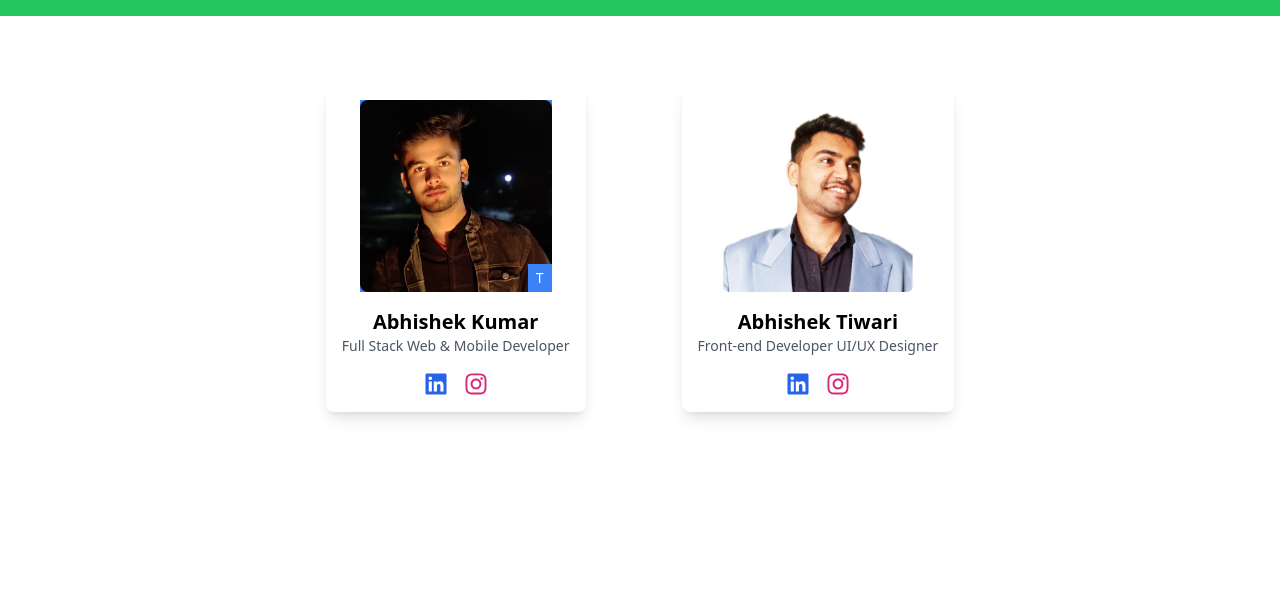
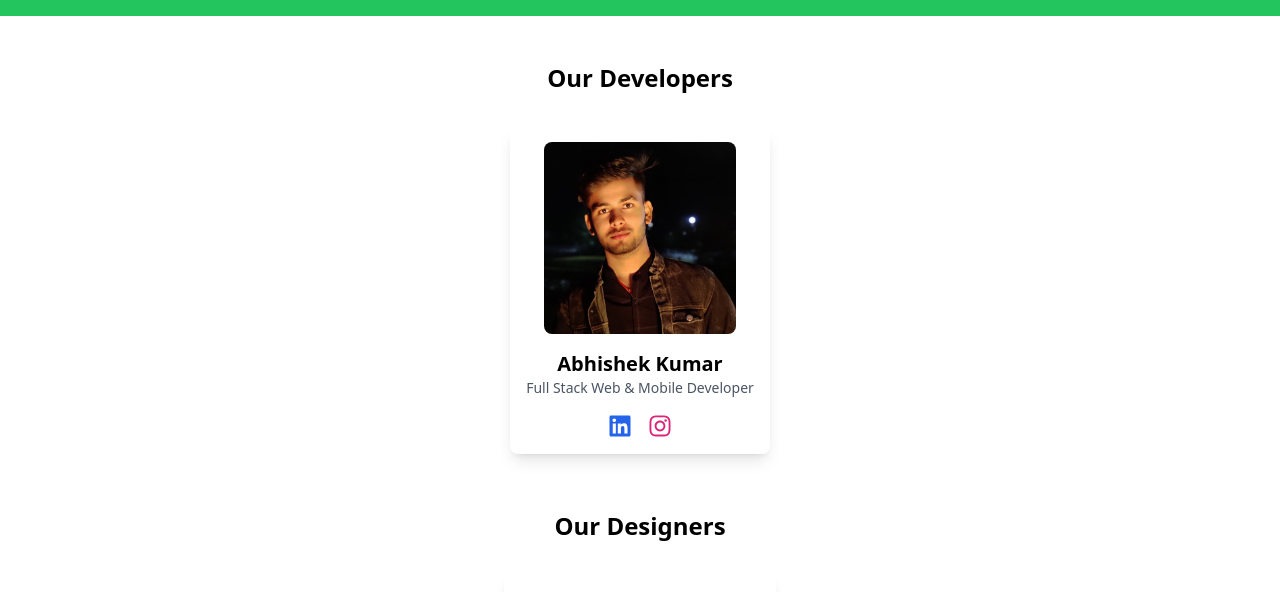
Before and after one commit to abhishekkumar013/college-market-place-frontend, a React (Vite) app: page /about-us in a window 1280 px wide. Shown: the part 162-754 px from the top of the page. Built offline with nearby package versions, Linux system fonts and the light colour scheme; no server answers; sample sign-in values are in the browser's storage.

Commit message:
Avout us

```diff
--- a/src/pages/About.jsx
+++ b/src/pages/About.jsx
@@ -1,18 +1,20 @@
 import React from 'react'
-
 import DeveloperCard from '../components/DeveloperCard'
 import Layout from '../components/Layout/Layout'
+
 const About = () => {
-  const developers = [
+  const team = {
+    developers: [
       {
         name: 'Abhishek Kumar',
         role: 'Full Stack Web & Mobile Developer',
         imageUrl: '/images/abhi.jpg',
-      isHighlighted: true,
+        isHighlighted: false,
         linkdin: 'https://www.linkedin.com/in/abhishek-kumar-a03253262/',
-
         insta: 'https://www.instagram.com/_abhi._.arya/',
       },
+    ],
+    designers: [
       {
         name: 'Abhishek Tiwari',
         role: 'Front-end Developer\nUI/UX Designer',
@@ -21,19 +23,33 @@ const About = () => {
         linkdin: '',
         insta: '',
       },
-  ]
+    ],
+  }
 
   return (
     <Layout
       title="About Us"
-      description="The About Us page of KIITMart showcases two team members: Abhishek Kumar, a Full Stack Web & Mobile Developer, and Abhishek Tiwari, a Front-end Developer UI/UX Designer. The page displays their profile pictures, roles, and links to their LinkedIn and Instagram profiles."
-      keywords="KIITMart, About Us, team members, developers, Abhishek Kumar, Abhishek Tiwari, Full Stack Developer, Front-end Developer, UI/UX Designer, LinkedIn, Instagram"
-      author="Abhishek kumar"
+      description="The About Us page of KIITMart showcases our team members, including developers and designers. The page displays their profile pictures, roles, and links to their professional profiles."
+      keywords="KIITMart, About Us, team members, developers, designers, Abhishek Kumar, Abhishek Tiwari, Full Stack Developer, Front-end Developer, UI/UX Designer, LinkedIn, Instagram"
+      author="Abhishek Kumar"
     >
-      <div className="flex flex-wrap h-[500px] 2xl:h-[700px] items-center justify-center gap-20 p-8">
-        {developers.map((dev, index) => (
+      <div className="flex flex-col space-y-12 p-8 mt-6 md:mt-8">
+        <section>
+          <h2 className="text-2xl font-bold mb-6 text-center">Our Developers</h2>
+          <div className="flex flex-wrap justify-center gap-20">
+            {team.developers.map((dev, index) => (
               <DeveloperCard key={index} {...dev} />
             ))}
+          </div>
+        </section>
+        <section>
+          <h2 className="text-2xl font-bold mb-6 text-center">Our Designers</h2>
+          <div className="flex flex-wrap justify-center gap-20">
+            {team.designers.map((designer, index) => (
+              <DeveloperCard key={index} {...designer} />
+            ))}
+          </div>
+        </section>
       </div>
     </Layout>
   )
--- a/src/pages/Profile.jsx
+++ b/src/pages/Profile.jsx
@@ -50,6 +50,7 @@ const hostelOptions = [
   'QC-11',
   'QC-16',
   'QC-17',
+
 ]
 
 const CustomDropdown = ({ value, onChange, options }) => {
```
Lines whose indentation alone changed are shown as unchanged.
